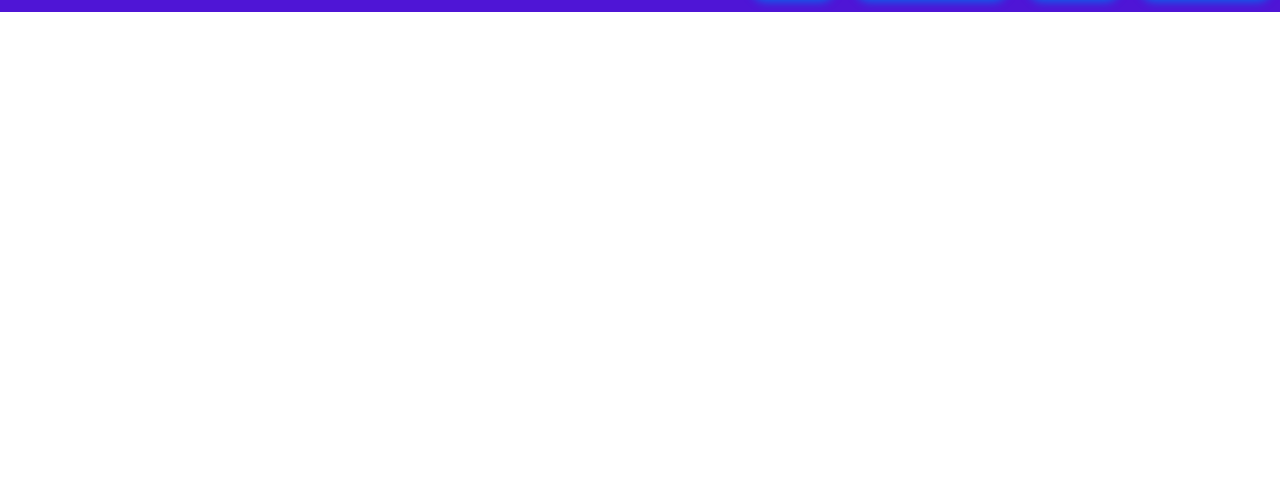
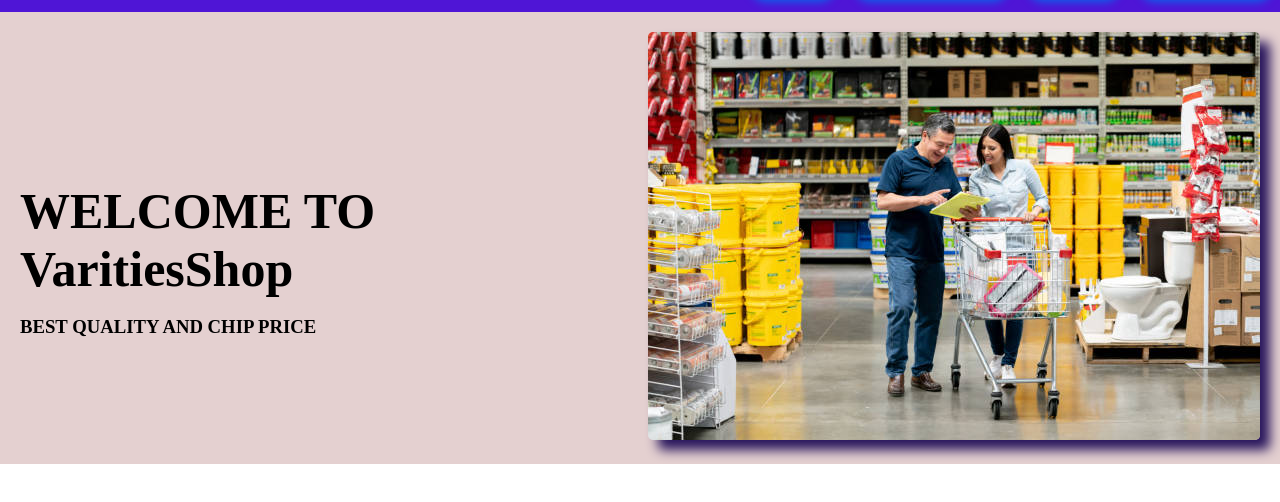
Before and after one commit to MUHAMMAD-ROKY/ShopManagementSystem2, a plain HTML site: page HOME.html in a window 1280 px wide. Shown: the part 46-548 px from the top of the page. Drawn offline with Linux system fonts and the light colour scheme.

Commit message:
Home Banner section design

```diff
--- /dev/null
+++ b/HOME.css
@@ -0,0 +1,17 @@
+.bannerHeading1{
+    font-size: 50px;
+}
+.sub-Banner1{
+    margin-top: 150px;
+}
+.BannerImg1{
+    box-shadow: 10px 10px 12px rgb(40, 21, 92);
+    border-radius: 5px;
+}
+.Banner1{
+    display: flex;
+    justify-content: space-around;
+    /* margin:5px; */
+    background-color:rgb(228, 208, 208);
+    padding: 20px;
+}
--- a/HOME.html
+++ b/HOME.html
@@ -4,6 +4,7 @@
         <title></title>
         <meta charset="UTF-8">
         <meta name="viewport" content="width=device-width, initial-scale=1">
+        <link rel="stylesheet" type="" href="HOME.css">
         <link href="style.css" rel="stylesheet">
     </head>
     <body>
@@ -19,6 +20,17 @@
             </nav>
         </header>
         <main>
+            <article>
+                <div class="Banner1">
+                    <div class="sub-Banner1">
+                        <h1 class="bannerHeading1">WELCOME TO VaritiesShop</h1><br>
+                        <h3>BEST QUALITY AND CHIP PRICE</h3>
+                    </div>
+                    <div>
+                        <img class="BannerImg1" src="images/Home1.jpg">
+                    </div>
+                </div>
+            </article>
 
         </main>
         <footer>
```
Also changed, not shown: images/Home1.jpg (added).
